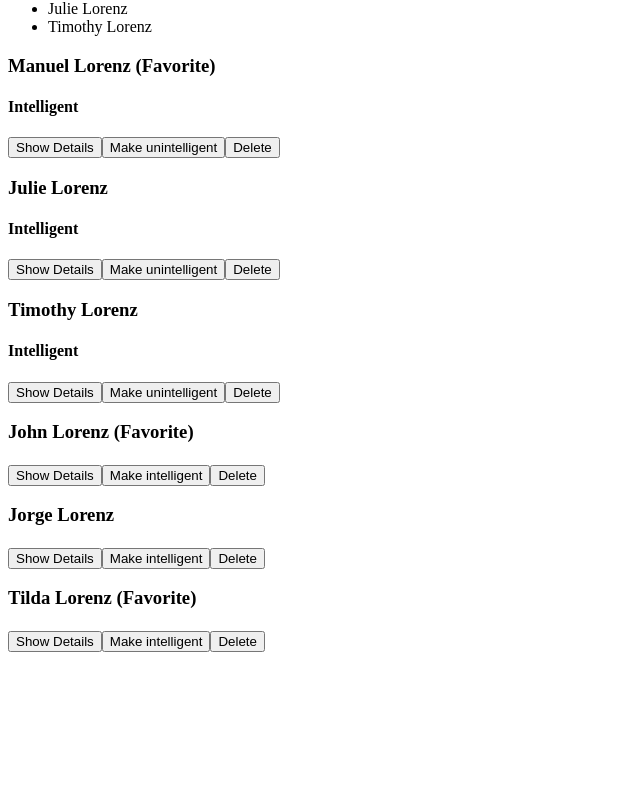
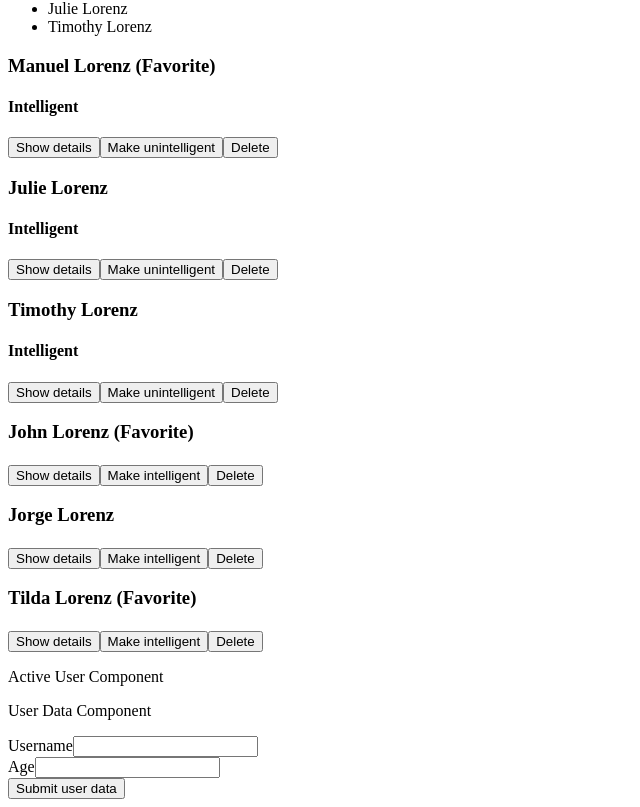
Before and after one commit to refayathaque/vue-first-app, a Vue app: page / in a window 1280 px wide. Shown: the part 185-992 px from the top of the page, without its empty margins (0-640 px from the left). Before the commit the page ends 845 px from the top, so only its background shows below. Built offline with nearby package versions, Linux system fonts and the light colour scheme.

Commit message:
Oct 11 23:18

```diff
--- a/src/App.vue
+++ b/src/App.vue
@@ -33,6 +33,9 @@
     email-address="t.lorenz@gmail.com"
     :is-favorite="1"
   ></friend-contact>
+
+  <active-user></active-user>
+  <user-data @submit-user-data="submitUserData"></user-data>
 </template>
 
 <script>
@@ -65,6 +68,10 @@ export default {
           isIntelligent: true,
         },
       ],
+      userData : {
+        username: '',
+        age: ''
+      }
     };
   },
   methods: {
@@ -89,6 +96,11 @@ export default {
       this.friends = this.friends.filter(
         friend => friend.emailAddress !== emailAddress
       );
+    },
+    submitUserData(username, age) {
+      console.log(username, age)
+      this.userData.username = username
+      this.userData.age = age
     }
   },
 };
--- /dev/null
+++ b/src/components/ActiveUser.vue
@@ -0,0 +1,9 @@
+<template>
+  <p>Active User Component</p>
+</template>
+
+<script>
+export default {
+
+}
+</script>
--- a/src/components/FriendContact.vue
+++ b/src/components/FriendContact.vue
@@ -1,7 +1,7 @@
 <template>
   <h3>{{ name }} {{ isFavorite === 1 ? '(Favorite)' : '' }}</h3>
   <h4>{{ isIntelligent ? 'Intelligent' : '' }}</h4>
-  <button @click="toggleDetails">{{ detailsAreVisible ? 'Hide' : 'Show' }} Details</button>
+  <button @click="toggleDetails">{{ detailsAreVisible ? 'Hide' : 'Show' }} details</button>
   <button @click="toggleIntelligence">Make {{ isIntelligent ? 'un' : '' }}intelligent</button>
   <ul v-if="detailsAreVisible">
     <li>Phone: {{ phoneNumber }}</li>
--- a/src/components/NewFriend.vue
+++ b/src/components/NewFriend.vue
@@ -13,7 +13,7 @@
       <input type="email" v-model="enteredEmailAddress" />
     </div>
     <div>
-      <button>Add Contact</button>
+      <button>Add contact</button>
     </div>
   </form>
 </template>
--- /dev/null
+++ b/src/components/UserData.vue
@@ -0,0 +1,33 @@
+<template>
+  <p>User Data Component</p>
+  <form @submit.prevent="submitData">
+    <div>
+      <label>Username</label>
+      <input type="text" v-model="enteredUsername" />
+    </div>
+    <div>
+      <label>Age</label>
+      <input type="age" v-model="enteredAge" />
+    </div>
+    <div>
+      <button>Submit user data</button>
+    </div>
+  </form>
+</template>
+
+<script>
+export default {
+  emits: [ 'submit-user-data' ],
+  data() {
+    return {
+      enteredUsername: '',
+      enteredAge: '',
+    }
+  },
+  methods: {
+    submitData() {
+      this.$emit('submit-user-data', this.enteredUsername, this.enteredAge)
+    }
+  }
+}
+</script>
--- a/src/main.js
+++ b/src/main.js
@@ -3,11 +3,15 @@ import { createApp } from 'vue'
 import App from './App.vue'
 import FriendContact from './components/FriendContact.vue';
 import NewFriend from './components/NewFriend.vue';
+import UserData from './components/UserData.vue';
+import ActiveUser from './components/ActiveUser.vue';
 
 const app = createApp(App)
 
 // registering components
 app.component('friend-contact', FriendContact);
 app.component('new-friend', NewFriend);
+app.component('user-data', UserData);
+app.component('active-user', ActiveUser);
 
 app.mount('#app')
```
